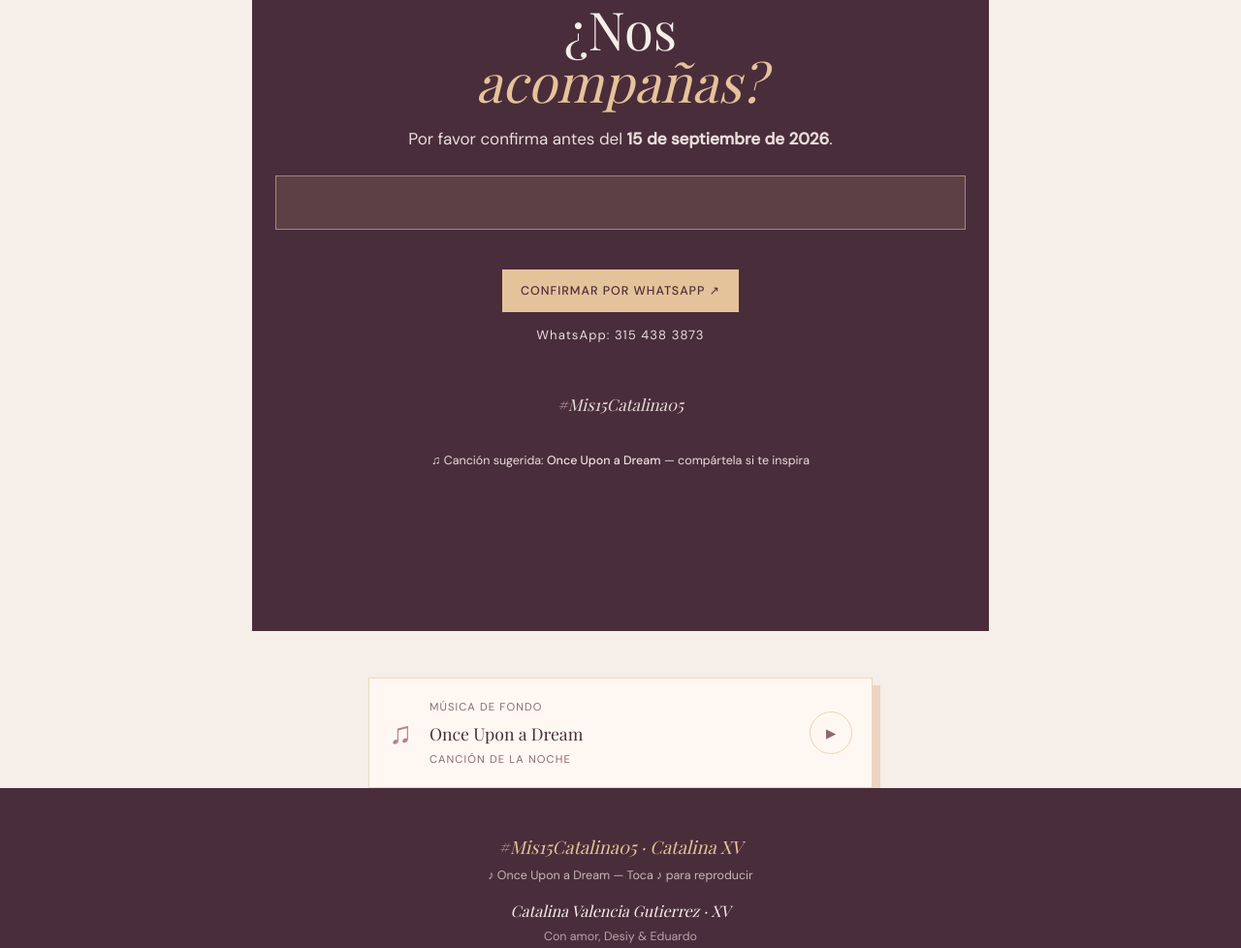
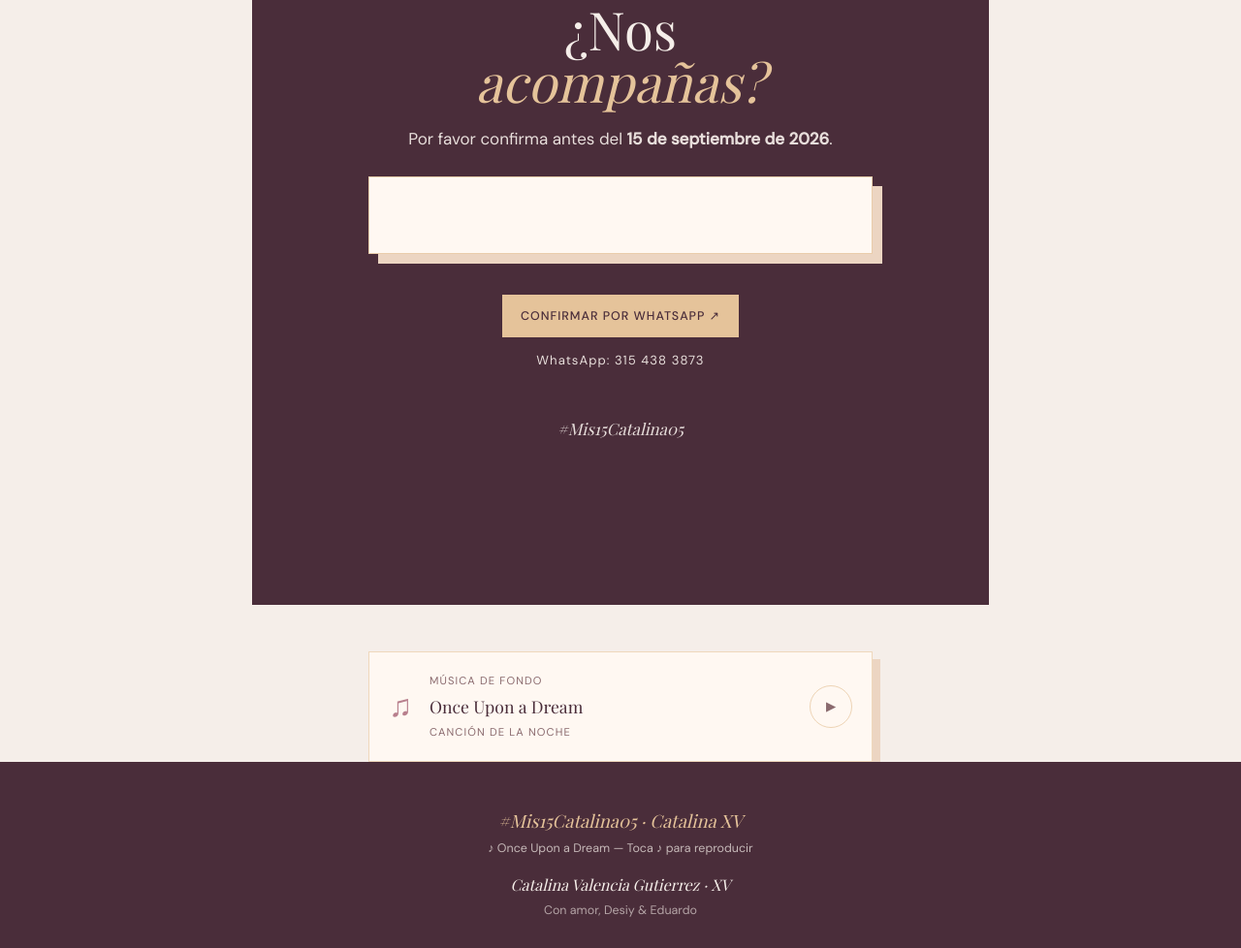
Before and after one commit to novicodev/catalina-xv, an Astro site: page / in a window 1280 px wide. Shown: the part 4164-5142 px from the top of the page at 97% size. Built offline with nearby package versions, Linux system fonts and the light colour scheme; Astro itself is replaced by a stand-in of ours; no server answers; a web font is replaced by a local one.

Commit message:
style(rsvp): use invitation card for guest name

```diff
--- a/src/pages/index.astro
+++ b/src/pages/index.astro
@@ -173,7 +173,6 @@ const supabasePublishableKey = import.meta.env.PUBLIC_SUPABASE_PUBLISHABLE_KEY |
         </div>
         <div class="rsvp-meta">
           <p class="hashtag-inline">{hashtag}</p>
-          <p class="music-hint"><span aria-hidden="true">♫</span> Canción sugerida: <strong>Once Upon a Dream</strong> — compártela si te inspira</p>
         </div>
       </section>
 
@@ -436,13 +435,11 @@ const supabasePublishableKey = import.meta.env.PUBLIC_SUPABASE_PUBLISHABLE_KEY |
   .rsvp h2{margin:.4rem 0 .8rem;font:clamp(2.4rem,6vw,3.4rem)/1 var(--serif);font-weight:400}
   .rsvp h2 em{font-style:italic;color:var(--champagne);font-weight:400}
   .rsvp p{color:rgba(245,238,233,.92)}
-  .guest-greeting{min-height:3.5rem;margin:1.5rem auto 1.25rem;padding:1rem 1.25rem;border:1px solid rgba(229,195,154,.55);background:rgba(229,195,154,.12);color:#fff!important;font:500 clamp(1.25rem,4vw,1.75rem)/1.25 var(--serif);letter-spacing:.01em;text-wrap:balance}
+  .guest-greeting{min-height:5rem;max-width:520px;margin:1.6rem auto 1.35rem;padding:1.25rem 1.5rem;display:flex;align-items:center;justify-content:center;border:1px solid rgba(229,195,154,.8);background:#fff8f2;box-shadow:10px 10px 0 var(--shadow-hard);color:var(--ink)!important;font:500 clamp(1.35rem,4.5vw,2rem)/1.2 var(--serif);letter-spacing:.01em;text-wrap:balance}
   .actions{margin-top:1.6rem}
   .phone{margin:.8rem 0 0;color:var(--champagne);font-size:.82rem;letter-spacing:.08em}
   .rsvp-meta{margin-top:2rem;display:grid;gap:.5rem}
   .hashtag-inline{color:var(--champagne);font:italic 1.05rem var(--serif)}
-  .music-hint{color:rgba(245,238,233,.72);font-size:.78rem}
-  .music-hint strong{color:rgba(245,238,233,.95);font-weight:500}
 
   /* MUSIC CARD */
   .music-card{display:flex;align-items:center;gap:18px;max-width:520px;margin:3rem auto 0;padding:20px;text-align:left;border:1px solid rgba(229,195,154,.6);background:#fff8f2;box-shadow:8px 8px 0 var(--shadow-hard);transform:rotate(-.3deg)}
```
